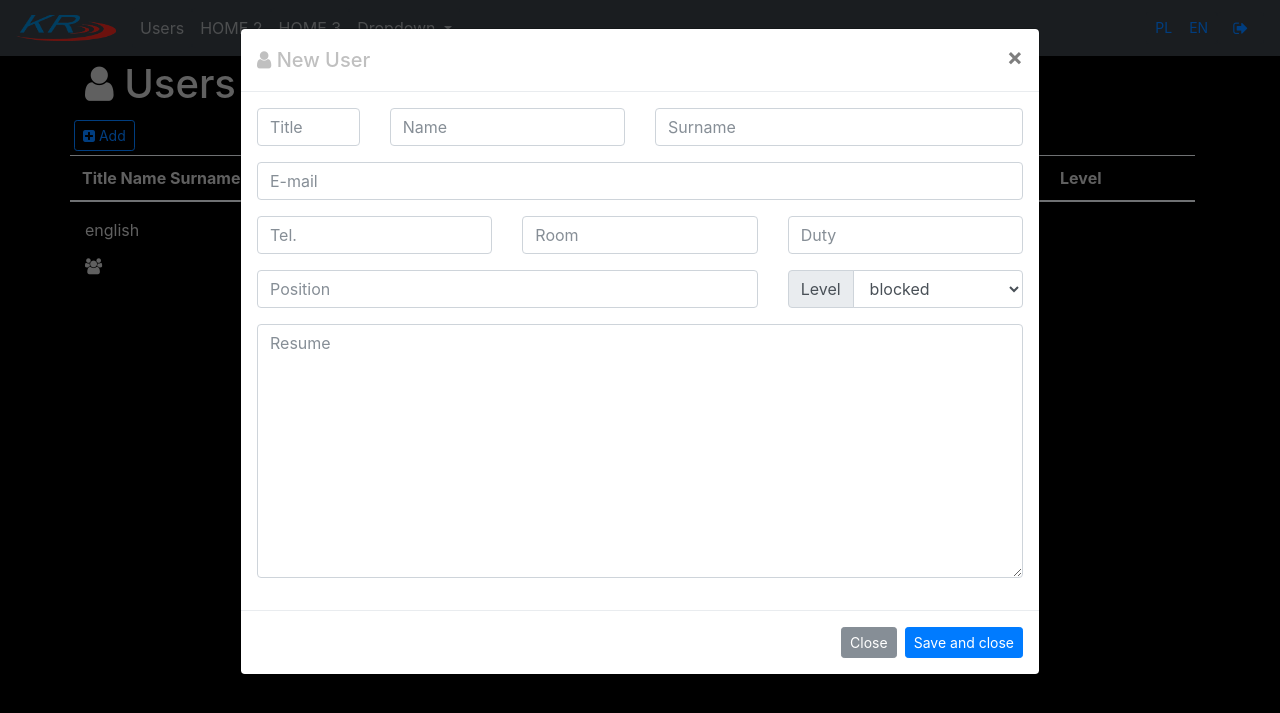
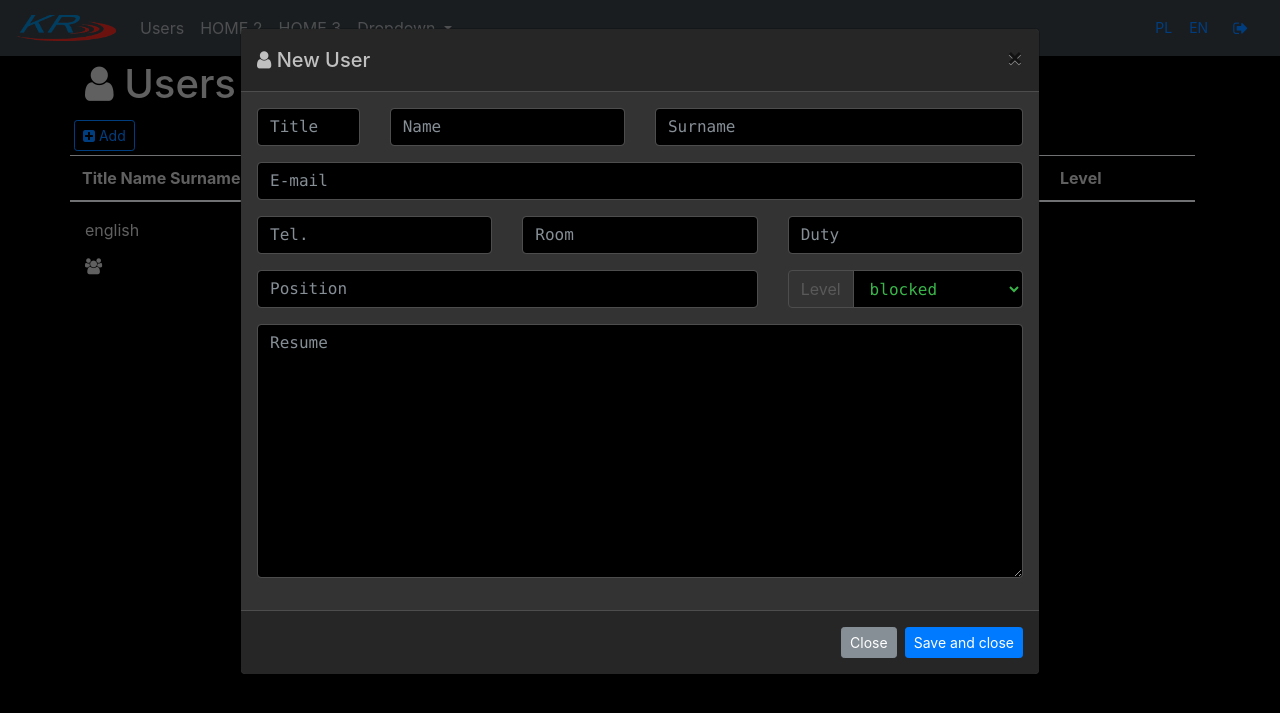
Before and after one commit to rkotrys/KR, a CodeIgniter app: page /database/index.php/welcome/users/1 in a window 1280 px wide, after a click on "Add". Shown: the top 713 px of the page. Run offline with CodeIgniter, Linux system fonts and the light colour scheme; data that the repository does not hold is empty.

Commit message:
20180122

```diff
--- a/page1/css/back.css
+++ b/page1/css/back.css
@@ -1,20 +1,40 @@
 body {
+  background-color: black;
+  color: silver; }
+
+.logo-menu {
+  width: 100px; }
+
+#languages {
+  position: relative; }
+  #languages > .btn-default {
+    background-color: #444; }
+
+.page-header {
+  padding-bottom: 0;
+  margin-bottom: 0; }
+
+nav .navbar li .btn-group-vertical {
+  padding: 3px 3px 0 0; }
+
+.modal-content {
+  background-color: #333333;
+  color: silver; }
+  .modal-content .modal-header {
+    border-bottom-color: #4d4d4d;
+    background-color: #262626; }
+  .modal-content .modal-body input, .modal-content .modal-body textarea, .modal-content .modal-body select {
     background-color: black;
-    color: silver;
-}
-nav.navbar li .btn-group-vertical {
-   padding: 3px 3px 0 0;
-}
-.logo-menu {
-    width: 100px;
-}
-#languages {
-    position: relative;
-}
-#languages > .btn-default {
-    background-color: #444;
-}
-.page-header {
-   padding-bottom: 0;
-   margin-bottom:0;
-}
+    color: #39b54a;
+    font-family: "Lucida Console", Monaco, monospace;
+    border: solid 1px #4d4d4d; }
+  .modal-content .modal-body .input-group-text {
+    background-color: #333333;
+    color: #595959;
+    border: solid 1px #4d4d4d; }
+  .modal-content .modal-footer {
+    border-top-color: #4d4d4d;
+    background-color: #262626;
+    border-radius: 0 0 5px 5px; }
+
+/*# sourceMappingURL=back.css.map */
--- /dev/null
+++ b/page1/sass/back.scss
@@ -0,0 +1,63 @@
+$color-bg: black;
+$color-font:    silver;
+$color-language-bg: #444;
+$color-modal-bg:   lighten($color-bg,20%); // rgba(51, 51, 51, 0.678);
+$color-modal-font:  silver;
+$color-green: #39b54a;
+$color-blue: #007BFF;
+$font-base: Helvetica, sans-serif;
+$font-input: "Lucida Console", Monaco, monospace;
+body {
+    background-color: $color-bg;
+    color: $color-font;
+}
+.logo-menu {
+    width: 100px;
+}
+#languages {
+    position: relative;
+    > .btn-default {
+        background-color: $color-language-bg;
+    }
+}
+.page-header {
+   padding-bottom: 0;
+   margin-bottom:0;
+}
+nav {
+    .navbar{
+        li {
+            .btn-group-vertical {
+                padding: 3px 3px 0 0;
+            }
+        }
+    }
+}
+.modal-content {
+    background-color:   $color-modal-bg;
+    color:              $color-modal-font;
+
+    .modal-header{
+        border-bottom-color: lighten($color: $color-modal-bg, $amount: 10%);
+        background-color: darken($color: $color-modal-bg, $amount: 5%);
+    }
+    .modal-body{
+
+        input, textarea, select {
+            background-color: $color-bg;
+            color: $color-green;
+            font-family: $font-input;
+            border: solid 1px lighten($color: $color-modal-bg, $amount: 10%);
+        }
+        .input-group-text {
+            background-color: $color-modal-bg;
+            color: lighten($color: $color-modal-bg, $amount: 15%);
+            border: solid 1px lighten($color: $color-modal-bg, $amount: 10%);
+        }
+    }
+    .modal-footer{
+        border-top-color: lighten($color: $color-modal-bg, $amount: 10%);
+        background-color: darken($color: $color-modal-bg, $amount: 5%);
+        border-radius: 0 0 5px 5px;
+    }
+}
```
Also changed, not shown: page1/css/old_back.css (added, +20 -0 lines), 1 other file.
